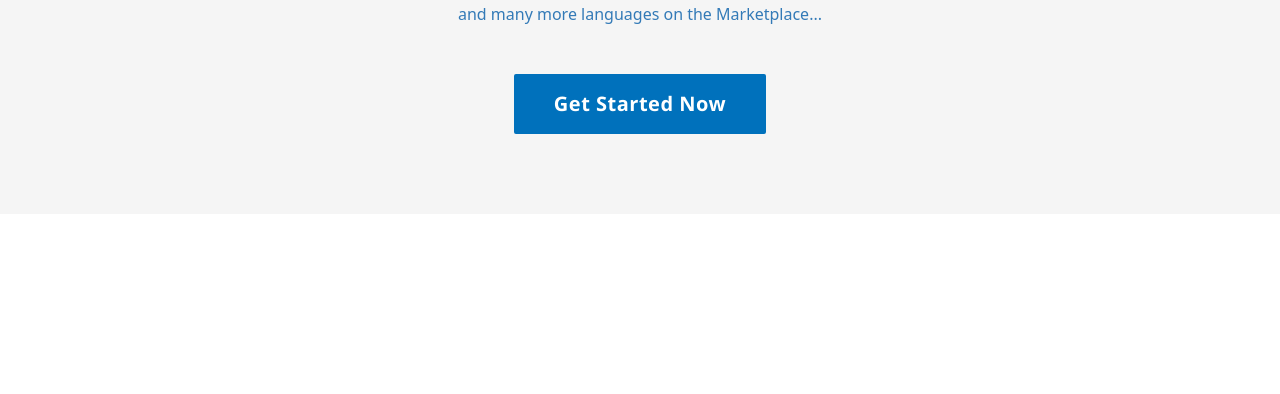
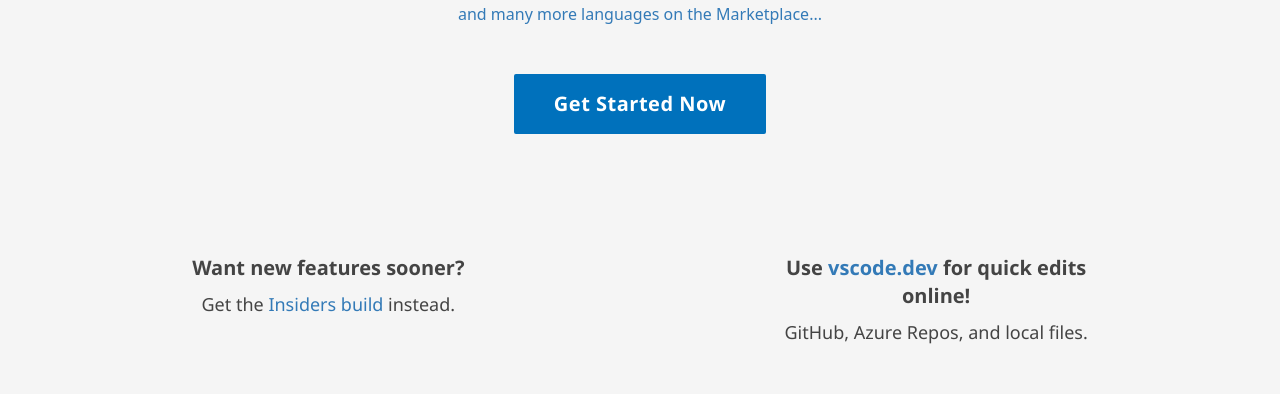
Before and after one commit to AyushSinghParihar/FSJS2, a plain HTML site: page Html and Css/VS code clone (tailwind css)/index.html in a window 1280 px wide. Shown: the part 3610-4004 px from the top of the page. Before the commit the page ends 3824 px from the top, so only its background shows below. Drawn offline with nearby package versions, Linux system fonts and the light colour scheme.

Commit message:
updates section

```diff
--- a/Html and Css/VS code clone (tailwind css)/index.html
+++ b/Html and Css/VS code clone (tailwind css)/index.html
@@ -400,7 +400,30 @@
             </button>
         </div>
     </div>
-</div>
+  </div>
+
+  <!-- Updates banner  -->
+  <div class="w-full font-['Segoe_UI'] bg-[#f5f5f5] pb-12 space-y-24">
+    <div
+        class="flex flex-col text-[#444444] text-center pt-10 w-7/12 lg:w-full md:max-w-lg lg:max-w-screen-xl xl:max-w-screen-xl mx-auto space-y-20 lg:space-y-0 lg:space-x-80 lg:flex-row lg:justify-center">
+        <div class="right space-y-2">
+            <h1 class="font-semibold text-xl">Want new features sooner?</h1>
+            <h2 class="text-lg">
+                Get the
+                <a class="text-[#337ab7] hover:underline hover:text-[#0071bc]"
+                    href="https://code.visualstudio.com/insiders">Insiders build </a>instead.
+            </h2>
+        </div>
+        <div class="left space-y-2">
+            <h1 class="font-semibold text-xl">
+                Use
+                <a class="text-[#337ab7] hover:underline hover:text-[#0071bc]"
+                    href="https://vscode.dev/">vscode.dev</a>
+                for quick edits <span class="lg:block">online!</span>
+            </h1>
+            <h2 class="text-lg">GitHub, Azure Repos, and local files.</h2>
+        </div>
+    </div>
 
 </body>
 </html>
```
